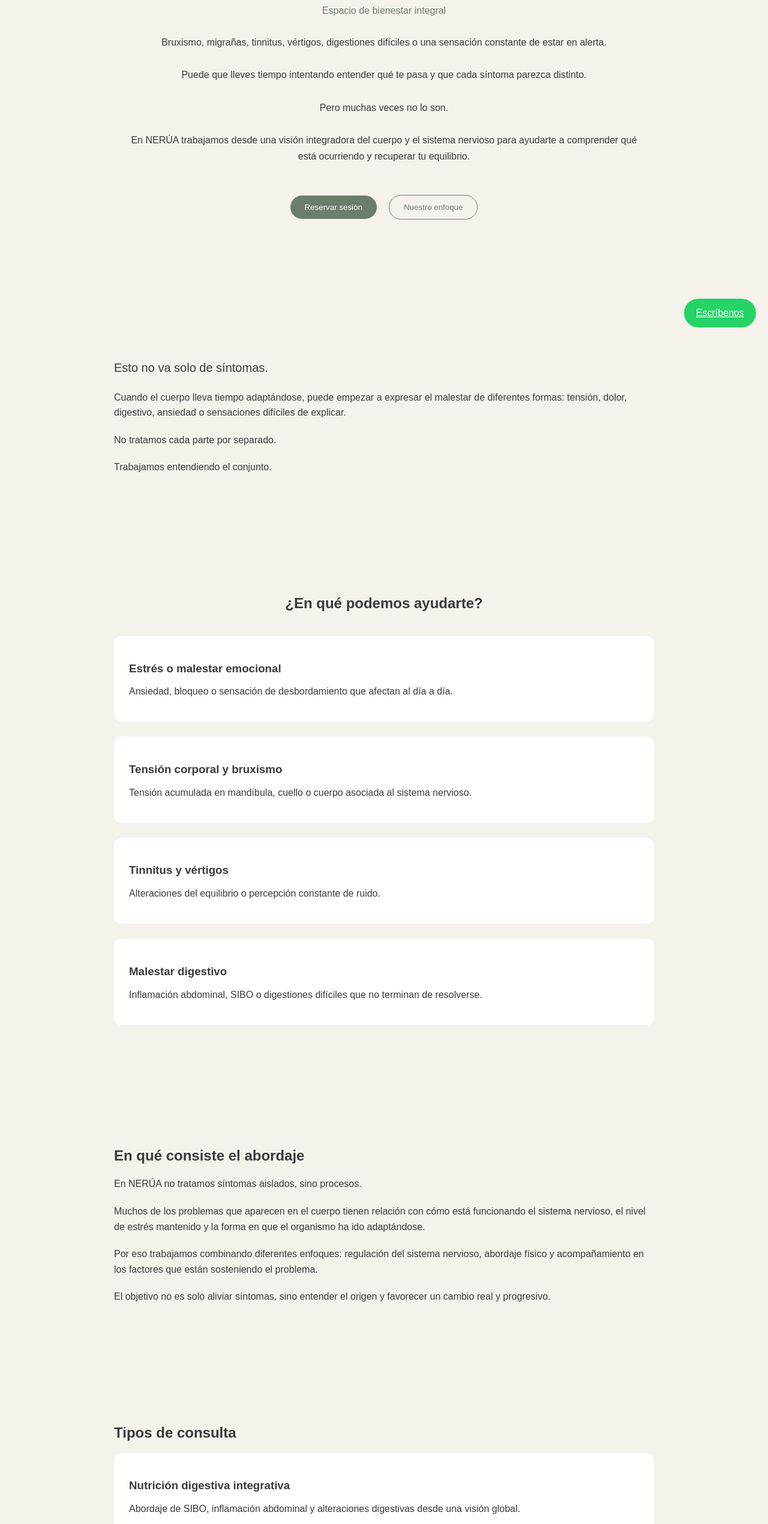
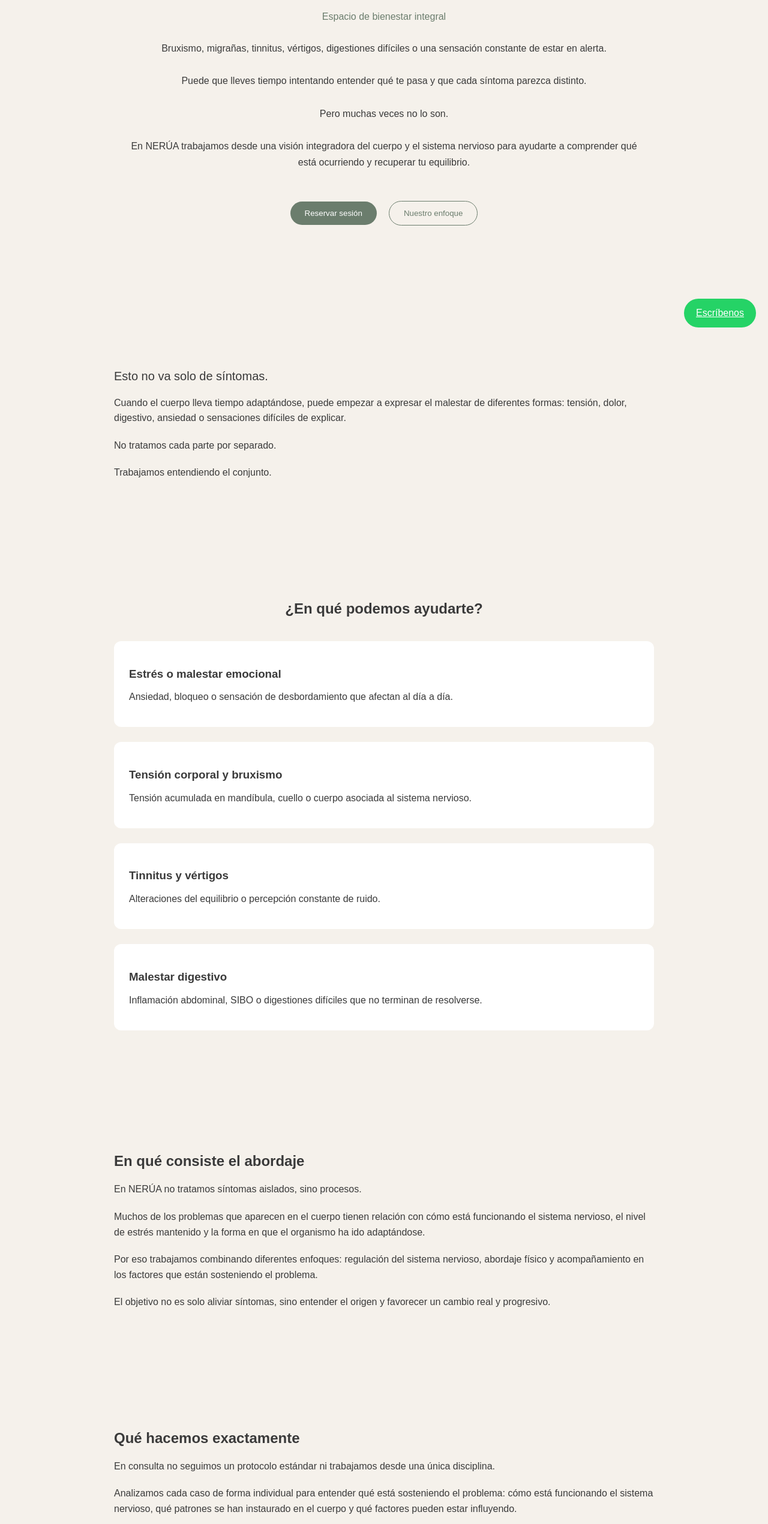
Before and after one commit to Centronerua/Nerua-web, a Next.js app: page / in a window 1280 px wide. Shown: the part 234-2775 px from the top of the page at 60% size. Built offline with nearby package versions, Linux system fonts and the light colour scheme.

Commit message:
Update page.js

```diff
--- a/app/page.js
+++ b/app/page.js
@@ -3,7 +3,7 @@
     <main style={{fontFamily: "Montserrat, sans-serif", background:"#F5F1EB", color:"#3A3A3A"}}>
 
       {/* HERO */}
-      <section style={{textAlign:"center", padding:"120px 20px", maxWidth:"850px", margin:"auto"}}>
+      <section style={{textAlign:"center", padding:"130px 20px", maxWidth:"850px", margin:"auto"}}>
         <h1 style={{fontSize:"44px", fontWeight:"500"}}>
           Centro <span style={{color:"#C6A96B"}}>NERÚA</span>
         </h1>
@@ -30,7 +30,7 @@
 
       {/* BLOQUE DIFERENCIAL */}
       <section style={section}>
-        <p style={{fontSize:"20px", lineHeight:"1.7"}}>
+        <p style={{fontSize:"20px"}}>
           Esto no va solo de síntomas.
         </p>
 
@@ -80,23 +80,44 @@
         </p>
       </section>
 
+      {/* QUE HACEMOS EXACTAMENTE */}
+      <section style={section}>
+        <h2>Qué hacemos exactamente</h2>
+
+        <p style={text}>
+          En consulta no seguimos un protocolo estándar ni trabajamos desde una única disciplina.
+        </p>
+
+        <p style={text}>
+          Analizamos cada caso de forma individual para entender qué está sosteniendo el problema: cómo está funcionando el sistema nervioso, qué patrones se han instaurado en el cuerpo y qué factores pueden estar influyendo.
+        </p>
+
+        <p style={text}>
+          A partir de ahí, combinamos diferentes herramientas según cada persona: trabajo sobre el sistema nervioso, abordaje corporal, acompañamiento emocional y, cuando es necesario, intervención digestiva.
+        </p>
+
+        <p style={text}>
+          No se trata de aplicar una técnica concreta, sino de construir un proceso adaptado.
+        </p>
+      </section>
+
       {/* TIPOS DE CONSULTA */}
       <section style={section}>
         <h2>Tipos de consulta</h2>
 
-        <Consulta title="Nutrición digestiva integrativa" text="Abordaje de SIBO, inflamación abdominal y alteraciones digestivas desde una visión global." precio="Primera consulta: 49€ · Seguimiento: 55€" />
-        <Consulta title="Acompañamiento psicológico" text="Trabajo sobre ansiedad, regulación emocional y procesos vitales complejos." precio="Primera sesión: 49€ · Sesiones posteriores: 60€" />
-        <Consulta title="Regulación y bienestar" text="Intervención en bruxismo, vértigos, tinnitus o tensión persistente." precio="Primera sesión: 49€ · Sesiones posteriores: 60€" />
+        <Consulta title="Nutrición digestiva integrativa" text="SIBO, inflamación abdominal y alteraciones digestivas." precio="Primera consulta: 49€ · Seguimiento: 55€" />
+        <Consulta title="Acompañamiento psicológico" text="Ansiedad, regulación emocional y procesos vitales." precio="Primera sesión: 49€ · Sesiones posteriores: 60€" />
+        <Consulta title="Regulación y bienestar" text="Bruxismo, vértigos, tinnitus o tensión persistente." precio="Primera sesión: 49€ · Sesiones posteriores: 60€" />
       </section>
 
       {/* TESTIMONIOS */}
       <section style={section}>
         <h2 style={{textAlign:"center"}}>Testimonios</h2>
 
-        <Testimonial name="Begoña" text="Llegué con bruxismo muy marcado, tensión constante en la mandíbula y dificultad para dormir. Después de las primeras sesiones la mejoría fue muy evidente y empecé a descansar mejor." />
-        <Testimonial name="Marta" text="Me sentía desbordada, con ansiedad y sin entender lo que me estaba pasando. El proceso me ayudó a comprenderlo y a empezar a regularme de forma mucho más estable." />
-        <Testimonial name="Bárbara" text="Después de años con problemas digestivos, me diagnosticaron SIBO de metano y candidiasis. Tras el tratamiento, las pruebas dejaron de mostrar esas alteraciones y los síntomas mejoraron claramente." />
-        <Testimonial name="Wilma" text="Durante años conviví con inflamación abdominal y malestar constante. En consulta pude entender el origen del problema y empezar a mejorar de forma progresiva." />
+        <Testimonial name="Begoña" text="Llegué con bruxismo muy marcado, tensión constante y dificultad para dormir. Después de pocas sesiones la mejoría fue muy evidente y empecé a descansar mejor." />
+        <Testimonial name="Marta" text="Me sentía desbordada y sin entender lo que me pasaba. El proceso me ayudó a comprenderlo y a regularme de forma mucho más estable." />
+        <Testimonial name="Bárbara" text="Tras años con problemas digestivos, me diagnosticaron SIBO de metano y candidiasis. Después del tratamiento, las pruebas dejaron de mostrar esas alteraciones." />
+        <Testimonial name="Wilma" text="Durante años conviví con inflamación abdominal y malestar constante. En consulta pude entender el origen y mejorar progresivamente." />
       </section>
 
       {/* QUIENES SOMOS */}
@@ -104,18 +125,20 @@
         <h2>Quiénes somos</h2>
 
         <p style={{maxWidth:"700px"}}>
-          En NERÚA trabajamos desde una visión integradora del bienestar, donde sistema nervioso, cuerpo y experiencia están conectados.
+          NERÚA nace de la necesidad de abordar la salud desde una mirada más amplia, donde sistema nervioso, cuerpo y experiencia están conectados.
         </p>
 
+        <div style={{marginTop:"40px"}}>
           <p style={text}>
             <strong><em>José Manuel Gil Rueda</em></strong><br />
-          Psicólogo, CAFD y osteópata. Especializado en regulación del sistema nervioso y abordaje global de los síntomas persistentes.
+            Psicólogo, CAFD y osteópata. Especializado en regulación del sistema nervioso.
           </p>
 
           <p style={text}>
             <strong><em>María José Martínez Granados</em></strong><br />
-          Especializada en nutrición digestiva integrativa y microbiota, con un enfoque cercano, riguroso y personalizado.
+            Especializada en nutrición digestiva integrativa y microbiota.
           </p>
+        </div>
       </section>
 
       {/* RESERVA */}
@@ -145,7 +168,7 @@
         </a>
       </section>
 
-      {/* BOTÓN FLOTANTE */}
+      {/* BOTON */}
       <a
         href="https://wa.me/34637541937"
         target="_blank"
```
Lines whose indentation alone changed are shown as unchanged.
